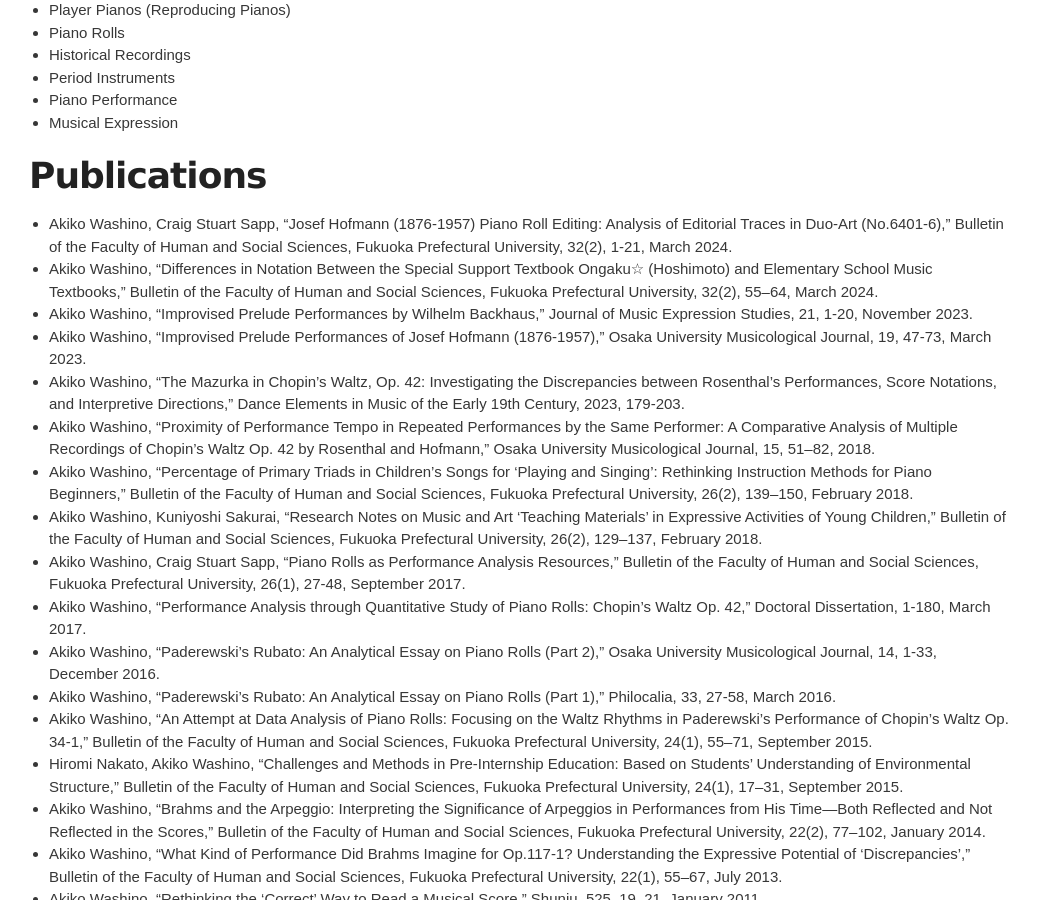
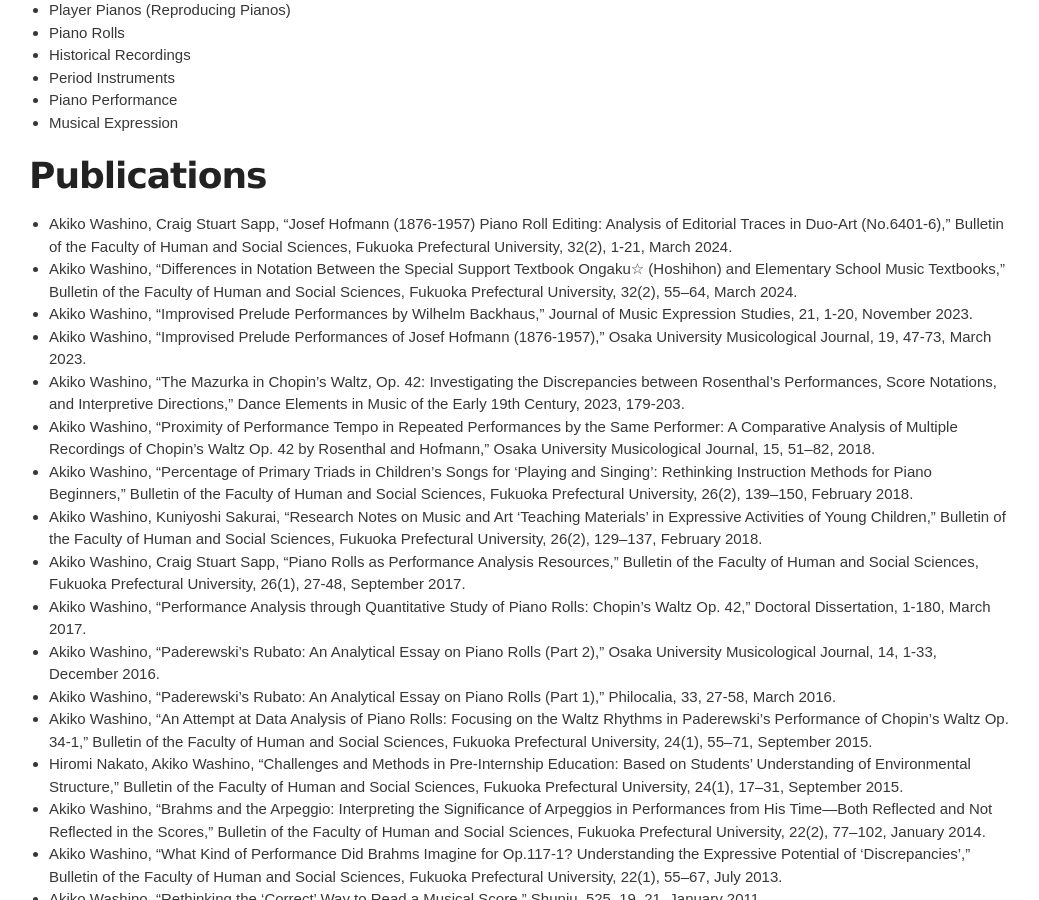
Before and after one commit to akikowashino/akikowashino.github.io, a Jekyll site: the page built from index-en.md, in a window 1280 px wide and 900 px high, scrolled down 923 px. Shown: the whole window, without its empty margins (121-1160 px from the left). Built offline with Jekyll 4.4.1, drawn with Linux system fonts in a browser that asks for light colours.

Commit message:
Update index-en.md

```diff
--- a/index-en.md
+++ b/index-en.md
@@ -36,7 +36,7 @@
 
 # Publications
 * Akiko Washino, Craig Stuart Sapp, "Josef Hofmann (1876-1957) Piano Roll Editing: Analysis of Editorial Traces in Duo-Art (No.6401-6)," Bulletin of the Faculty of Human and Social Sciences, Fukuoka Prefectural University, 32(2), 1-21, March 2024.
-* Akiko Washino, “Differences in Notation Between the Special Support Textbook Ongaku☆ (Hoshimoto) and Elementary School Music Textbooks,” Bulletin of the Faculty of Human and Social Sciences, Fukuoka Prefectural University, 32(2), 55–64, March 2024.
+* Akiko Washino, “Differences in Notation Between the Special Support Textbook Ongaku☆ (Hoshihon) and Elementary School Music Textbooks,” Bulletin of the Faculty of Human and Social Sciences, Fukuoka Prefectural University, 32(2), 55–64, March 2024.
 * Akiko Washino, "Improvised Prelude Performances by Wilhelm Backhaus," Journal of Music Expression Studies, 21, 1-20, November 2023.
 * Akiko Washino, "Improvised Prelude Performances of Josef Hofmann (1876-1957)," Osaka University Musicological Journal, 19, 47-73, March 2023.
 * Akiko Washino, "The Mazurka in Chopin’s Waltz, Op. 42: Investigating the Discrepancies between Rosenthal’s Performances, Score Notations, and Interpretive Directions," Dance Elements in Music of the Early 19th Century, 2023, 179-203.
```
